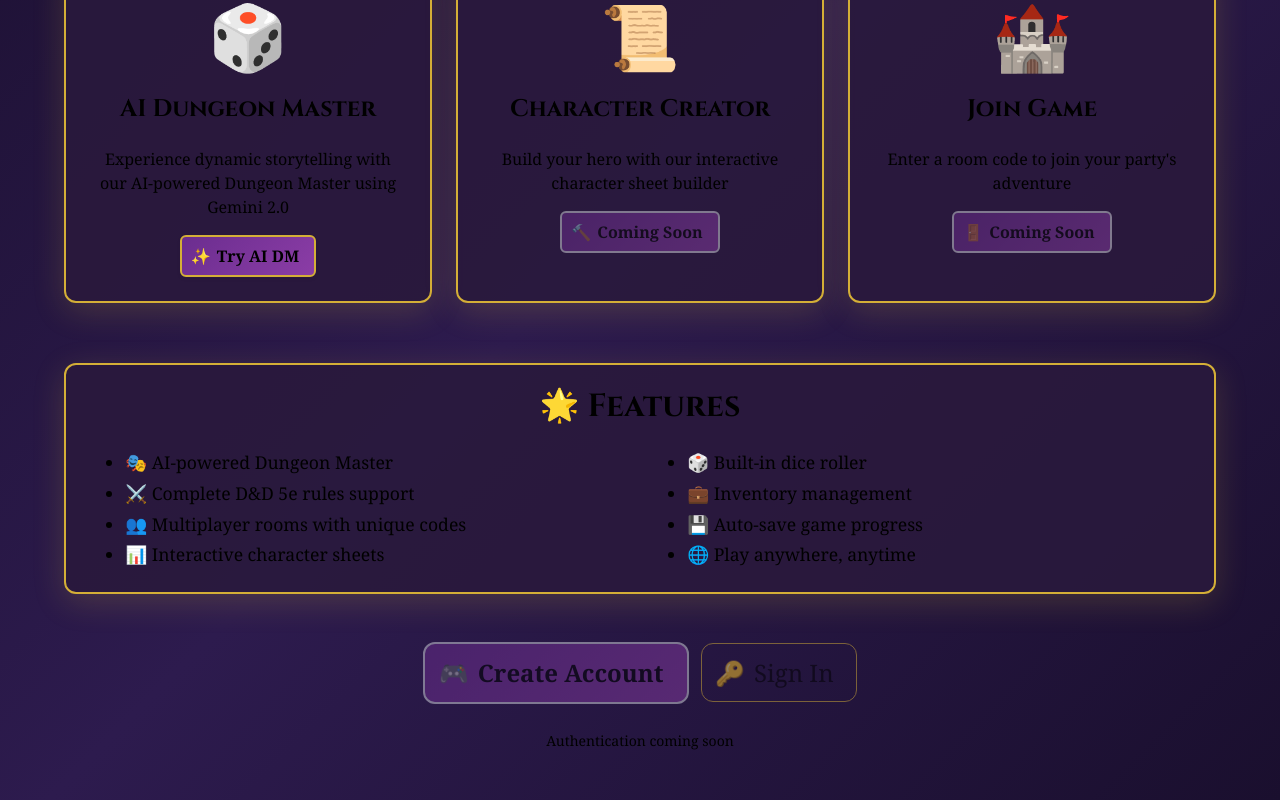
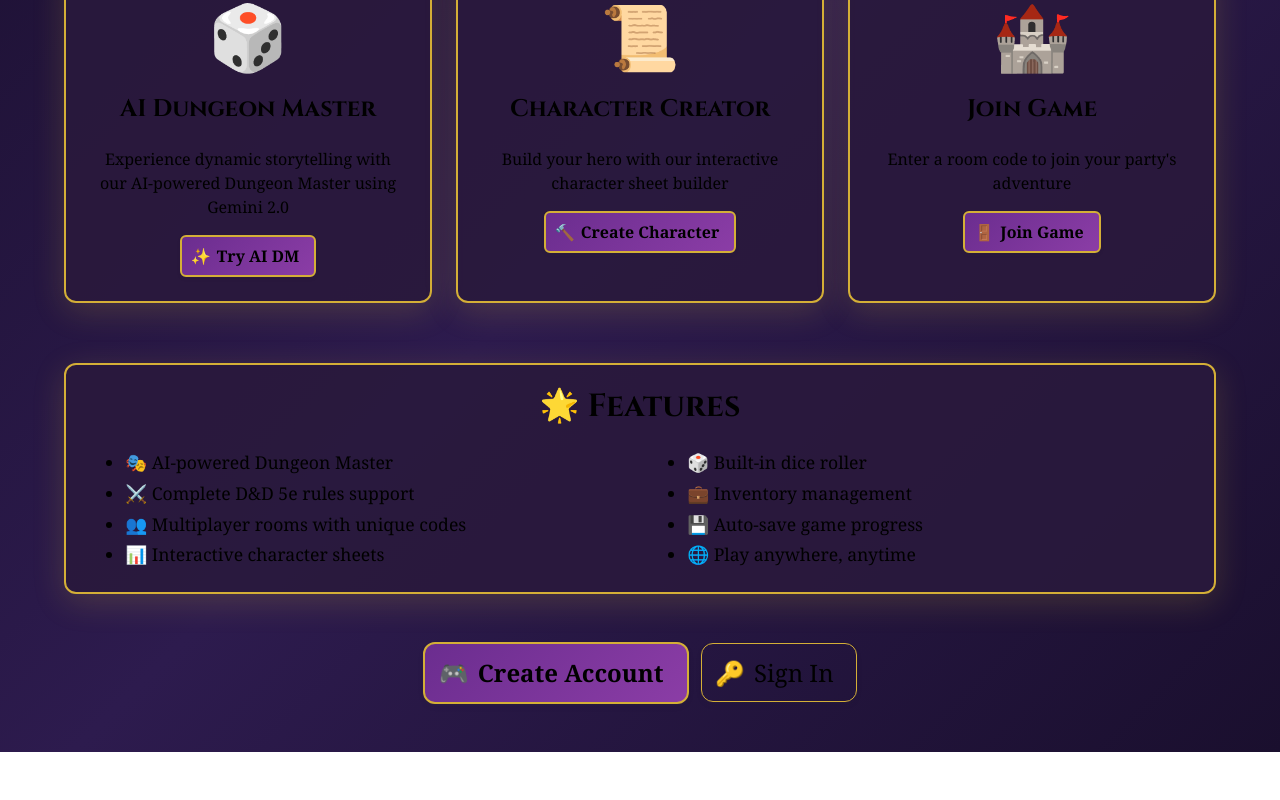
Before and after one commit to LoganCoop/DMO, a Next.js app in the folder client/: page / in a window 1280 px wide. Shown: the part 382-1182 px from the top of the page. After the commit the page ends 1134 px from the top, so only its background shows below. Built offline with nearby package versions, Linux system fonts and the light colour scheme.

Commit message:
Update homepage with working links for all features

```diff
--- a/client/src/pages/index.tsx
+++ b/client/src/pages/index.tsx
@@ -43,10 +43,10 @@ const HomePage = () => {
                 <p className="has-text-white-ter mb-4">
                   Build your hero with our interactive character sheet builder
                 </p>
-                <button className="button fantasy-button has-text-white" disabled>
+                <Link href="/characters" className="button fantasy-button has-text-white">
                   <span className="icon">🔨</span>
-                  <span>Coming Soon</span>
-                </button>
+                  <span>Create Character</span>
+                </Link>
               </div>
             </div>
 
@@ -58,10 +58,10 @@ const HomePage = () => {
                 <p className="has-text-white-ter mb-4">
                   Enter a room code to join your party's adventure
                 </p>
-                <button className="button fantasy-button has-text-white" disabled>
+                <Link href="/rooms" className="button fantasy-button has-text-white">
                   <span className="icon">🚪</span>
-                  <span>Coming Soon</span>
-                </button>
+                  <span>Join Game</span>
+                </Link>
               </div>
             </div>
           </div>
@@ -98,18 +98,15 @@ const HomePage = () => {
           {/* CTA Section */}
           <div className="has-text-centered mt-6">
             <div className="buttons is-centered">
-              <button className="button is-large fantasy-button has-text-white" disabled>
+              <Link href="/auth/register" className="button is-large fantasy-button has-text-white">
                 <span className="icon">🎮</span>
                 <span>Create Account</span>
-              </button>
-              <button className="button is-large is-outlined has-text-white" style={{ borderColor: '#d4af37' }} disabled>
+              </Link>
+              <Link href="/auth/login" className="button is-large is-outlined has-text-white" style={{ borderColor: '#d4af37' }}>
                 <span className="icon">🔑</span>
                 <span>Sign In</span>
-              </button>
+              </Link>
             </div>
-            <p className="has-text-grey-light mt-3">
-              <small>Authentication coming soon</small>
-            </p>
           </div>
         </div>
       </div>
```
